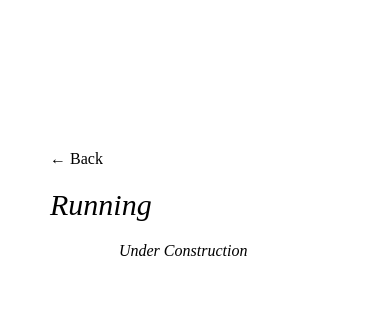
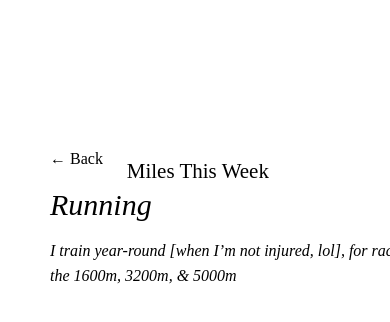
Before and after one commit to vxnuaj/vxnuaj.life, a Next.js app: page /running in a window 390 px wide. Shown: the top 322 px of the page. Built offline with nearby package versions, Linux system fonts and the light colour scheme.

Commit message:
Strava Teset

```diff
--- a/package.json
+++ b/package.json
@@ -10,6 +10,7 @@
     "gray-matter": "^4.0.3",
     "kursor": "^0.1.6",
     "next": "^14.1.0",
+    "node-fetch": "^3.3.2",
     "react": "^18.2.0",
     "react-dom": "^18.2.0",
     "remark": "^15.0.1",
--- /dev/null
+++ b/pages/api/hello.js
@@ -0,0 +1,3 @@
+export default function handler(req, res) {
+    res.status(200).json({ text: 'Hello' });
+  }
--- /dev/null
+++ b/pages/api/strava.js
@@ -0,0 +1,65 @@
+import fetch from 'node-fetch';
+
+export default async (req, res) => {
+  try {
+    // Reauthorize to get a new access token
+    const reauthorizeResponse = await fetch('https://www.strava.com/oauth/token', {
+      method: 'post',
+      headers: {
+        'Accept': 'application/json, text/plain, */*',
+        'Content-Type': 'application/json',
+      },
+      body: JSON.stringify({
+        client_id: process.env.STRAVA_CLIENT_ID,
+        client_secret: process.env.STRAVA_SECRET,
+        refresh_token: process.env.STRAVA_REFRESH_TOKEN,
+        grant_type: 'refresh_token',
+      }),
+    });
+
+    const reAuthJson = await reauthorizeResponse.json();
+
+    // Calculate start date for the last week
+    const endDate = new Date(); // Today
+    const startDate = new Date(endDate);
+    startDate.setDate(startDate.getDate() - 7); // One week ago
+
+    // Convert start and end dates to Unix timestamps
+    const startTimestamp = Math.floor(startDate.getTime() / 1000);
+    const endTimestamp = Math.floor(endDate.getTime() / 1000);
+
+    // Fetch activities within the last week
+    const activitiesResponse = await fetch(`https://www.strava.com/api/v3/athlete/activities?after=${startTimestamp}&before=${endTimestamp}&access_token=${reAuthJson.access_token}`);
+    const activitiesJson = await activitiesResponse.json();
+
+    console.log('Activities JSON:', activitiesJson); // Log the entire API response
+
+    // Check if activitiesJson is an array and has at least one activity
+    if (Array.isArray(activitiesJson) && activitiesJson.length > 0) {
+      // Log details of each activity for further inspection
+      console.log('Activity Details:');
+      activitiesJson.forEach(activity => {
+        console.log(activity);
+      });
+
+      // Calculate weekly distance
+      let weeklyDistance = 0;
+      activitiesJson.forEach(activity => {
+        weeklyDistance += activity.distance || 0; // Use 0 if distance is undefined
+      });
+
+      return res.status(200).json({
+        weeklyDistance,
+      });
+    } else {
+      return res.status(200).json({
+        error: 'No running activities found in the last week',
+      });
+    }
+  } catch (error) {
+    console.error('Error fetching Strava data:', error);
+    return res.status(500).json({
+      error: 'Internal Server Error',
+    });
+  }
+};
--- a/pages/index.js
+++ b/pages/index.js
@@ -146,7 +146,7 @@ export default function Home() {
           left: 27px;
           top: 20px;
           display: flex;
-          gap: 10px;
+          gap: 20px;
         }
 
         @media (max-width: 600px) {
--- a/pages/running/index.js
+++ b/pages/running/index.js
@@ -1,8 +1,8 @@
 import Link from 'next/link';
 import Head from 'next/head';
-import utilStyles from '../../styles/utils.module.css'
-import writingStyles from '../../styles/writing.module.css'
-
+import utilStyles from '../../styles/utils.module.css';
+import writingStyles from '../../styles/writing.module.css';
+import runStyles from '../../styles/running.module.css';
 
 export default function Running() {
   return (
@@ -17,8 +17,12 @@ export default function Running() {
           Running
         </h1>
         <p className = {writingStyles.writDes}>
-          Under Construction
+        I train year-round [when I’m not injured, lol], for racing in the 1600m, 3200m, & 5000m
         </p>
+        <div className = {runStyles.mileWeek}>
+          <p>Miles This Week</p>
+          <p></p>
+          </div>
     </>
   );
 }
--- a/pages/writing/index.js
+++ b/pages/writing/index.js
@@ -23,7 +23,7 @@ export default function Writing({ allPostsData }) {
         <link rel="stylesheet" href="https://unpkg.com/kursor/dist/kursor.css"></link>
       </Head>
       <div className = {utilStyles.backButton}>
-         ← <Link href = '/' className={utilStyles.noUline} > Back</Link>
+         ← <Link href = '/' className={utilStyles.noUline} >Back</Link>
       </div>
       <h1 className = {writingStyles.writHeading}>Writing</h1>
       <p className = {writingStyles.writDes}>I ship monthly updates via my Newsletter, publish articles on my curiosities <br></br> through Medium, and occasionally write some thoughts on this page.</p>
--- /dev/null
+++ b/styles/running.module.css
@@ -0,0 +1,5 @@
+.mileWeek{
+    font-size: 21px;
+    position: relative;
+    left: 32.5%;
+}
--- a/styles/writing.module.css
+++ b/styles/writing.module.css
@@ -5,7 +5,7 @@
     font-family: 'Source Serif Pro', serif;
     position: relative;
     left: 30.5%;
-    top: 155px;
+    top: 150px;
     margin-bottom: 10px; /* Add some bottom margin for spacing */
     max-width: 600px;
   }
@@ -34,8 +34,10 @@
 
 .blogList {
     list-style: none;
+    padding: 0;
+    margin: 0;
     position: relative;
-    left: 27.5%;
+    left: 30.5%;
     top: 170px;
     max-width: 600px;
 }
@@ -52,3 +54,57 @@
     font-style: italic;
     max-width: 600px;
 }
+
+  /* Media query for smaller screens */
+  @media (max-width: 870px) {
+    .writHeading,
+    .writDes,
+    .writLinks,
+    .blogList,
+    .backButton {
+      position:relative; /* Remove relative positioning on smaller screens */
+      top: 150px;
+      left: 100px;
+
+    }
+  }
+
+  @media (max-width: 730px) {
+    .writHeading,
+    .writDes,
+    .writLinks,
+    .blogList,
+    .backButton {
+      position:relative; /* Remove relative positioning on smaller screens */
+      top: 150px;
+      max-width: 550px;
+
+    }
+  }
+
+
+  @media (max-width: 680px) {
+    .writHeading,
+    .writDes,
+    .writLinks,
+    .blogList,
+    .backButton {
+      position:relative; /* Remove relative positioning on smaller screens */
+      top: 150px;
+      max-width: 400px;
+
+    }
+  }
+  @media (max-width: 680px) {
+    .writHeading,
+    .writDes,
+    .writLinks,
+    .blogList,
+    .backButton {
+      position:relative; /* Remove relative positioning on smaller screens */
+      top: 150px;
+      left: 50px;
+      max-width: 400px;
+
+    }
+  }
```
Also changed, not shown: 1 other file (tests, documents, lock files or other folders).
